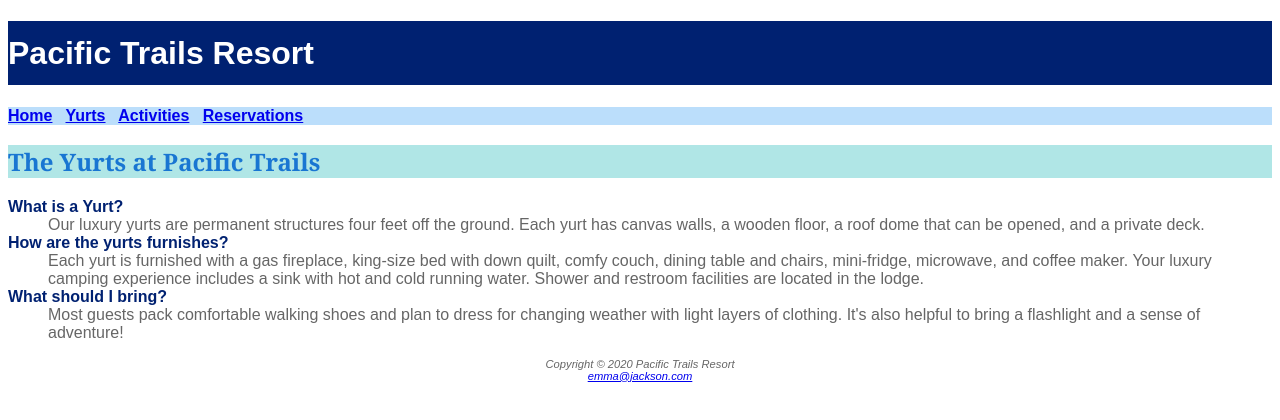
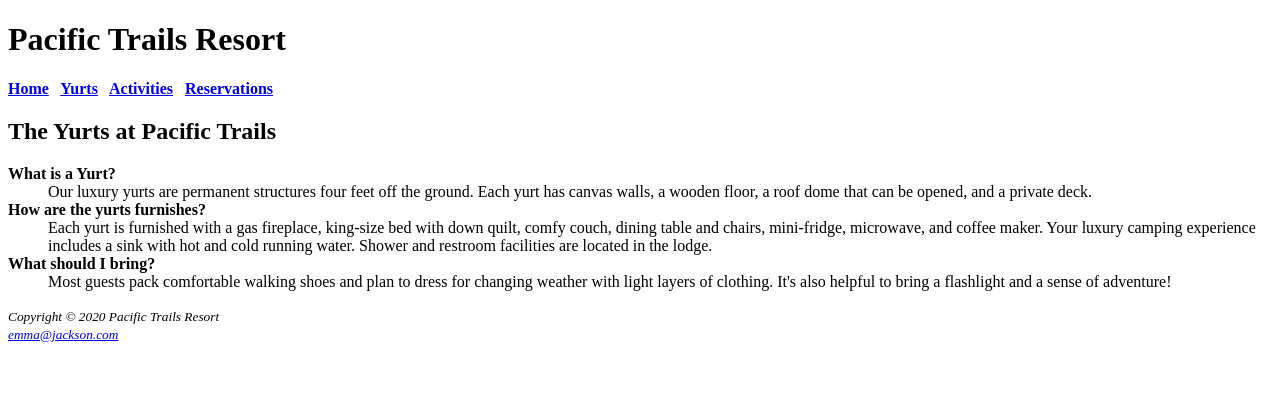
Before and after one commit to AnnJack1/SDEV-153, a plain HTML site: page ch2/yurts.html in a window 1280 px wide. Drawn offline with Linux system fonts and the light colour scheme.

Commit message:
chapter 2 update

```diff
--- a/ch2/pacific.css
+++ /dev/null
@@ -1,21 +0,0 @@
-body { background-color: #FFFFFF;
-       color: #666666;
-       font-family: Arial, Verdana, sans-serif; }
-header { background-color: #002171;
-       color: #FFFFFF;
-       font-family: Arial, Georgia, sans-serif; }
- h1 {  line-height: 200%;}
-h2 { background-color: #B0E6E6;
-     color: #1976D2;
-	 font-family: Georgia, serif;  }
-nav { font-weight: bold;
-        background-color: #BBDEFB;
-       }
-
-DT { color: #002171;
-      font-weight: bold; }
-.resort { color: #1976D2;
-          font-size: 1.2em; }
-footer { text-align: center;
-         font-size: .70em;
-         font-style: italic; }
--- a/ch2/yurts.html
+++ b/ch2/yurts.html
@@ -3,43 +3,42 @@
 <head>
 <title>Pacific Trails Resort: Yurts</title>
 <meta charset="utf-8">
-<link href="pacific.css" rel="stylesheet">
 </head>
 <body>
-  <div id="wrapper">
 <header>
   <h1>Pacific Trails Resort</h1>
 </header>
 <nav>
+  <b>
     <a href="index.html">Home</a> &nbsp;
     <a href="yurts.html">Yurts</a> &nbsp;
 	  <a href="activities.html">Activities</a> &nbsp;
     <a href="reservations.html">Reservations</a> &nbsp;
+  </b>
 </nav>
 <main>
  <h2>The Yurts at Pacific Trails</h2>
  <dl>
-  <dt>What is a Yurt?</dt>
+  <dt><strong>What is a Yurt?</strong></dt>
   <dd>Our luxury yurts are permanent structures four feet off the ground.
     Each yurt has canvas walls, a wooden floor,
     a roof dome that can be opened, and a private deck.</dd>
-  <dt>How are the yurts furnishes?</dt>
+  <dt><strong>How are the yurts furnishes?</strong></dt>
   <dd>Each yurt is furnished with a gas fireplace,
      king-size bed with down quilt, comfy couch,
      dining table and chairs, mini-fridge, microwave, and coffee maker.
      Your luxury camping experience includes a sink with hot
      and cold running water.
      Shower and restroom facilities are located in the lodge.</dd>
-  <dt>What should I bring?</dt>
+  <dt><strong>What should I bring?</strong></dt>
   <dd>Most guests pack comfortable walking shoes
     and plan to dress for changing weather with light layers of clothing.
-    It's also helpful to bring a flashlight and a sense of adventure!
+    It's also helpful to bring a flashlight and a sense of adventure!</dd>
  </dl>
 </main>
 <footer>
-  Copyright &copy; 2020 Pacific Trails Resort<br />
-  <a href="mailto:emma@jackson.com">emma@jackson.com</a>
+  <small><i>Copyright &copy; 2020 Pacific Trails Resort<br />
+  <i><a href="mailto:emma@jackson.com">emma@jackson.com</a></i></small>
 </footer>
-</div>
 </body>
 </html>
```
Also changed, not shown: ch2/index.html (+4 -3 lines).
